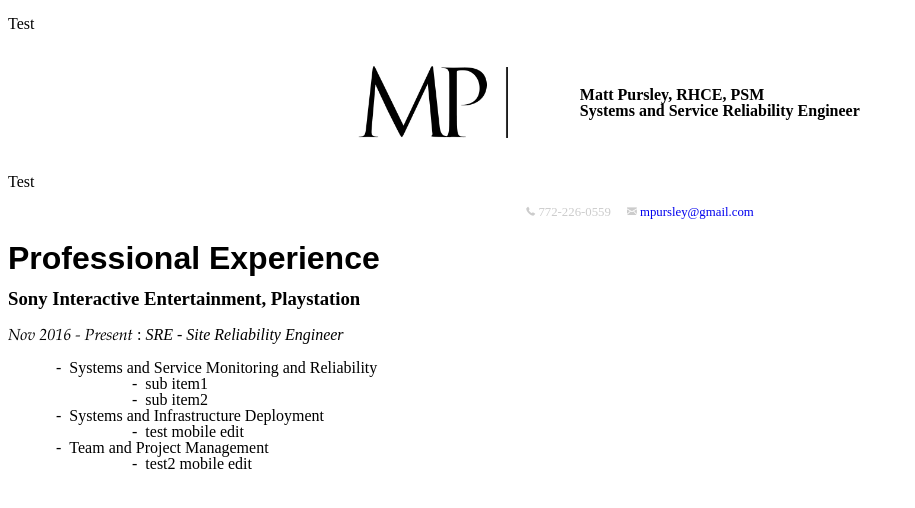
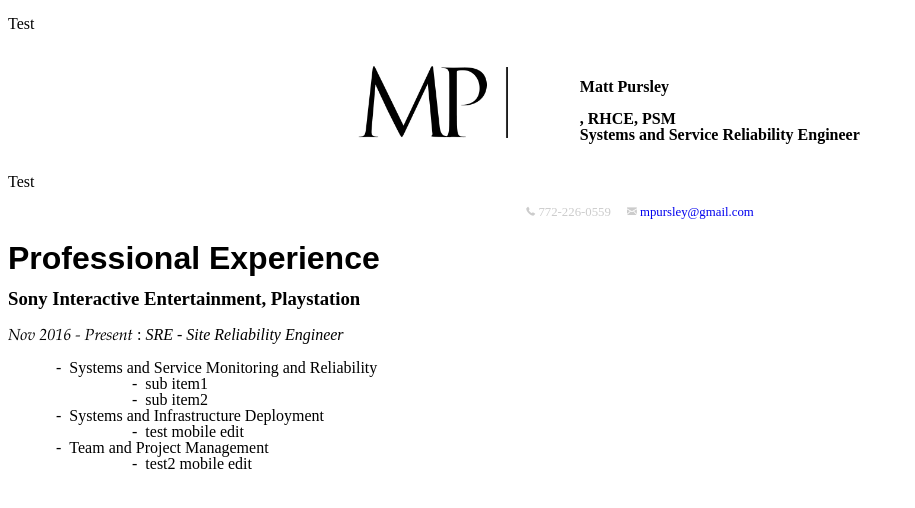
Before and after one commit to mpursley/mpursley.github.io, a Jekyll site: the page built from index_resume_short.md, in a window 1280 px wide. Shown: the top 508 px of the page, without its empty margins (0-915 px from the left). Built offline with Jekyll 4.4.1, drawn with Linux system fonts in a browser that asks for light colours.

Commit message:
Update index_resume_short.md

```diff
--- a/index_resume_short.md
+++ b/index_resume_short.md
@@ -8,7 +8,7 @@ Test
 <center><table style="width:60%">
   <tr>
     <th valign="middle"><img src="assets/matt pursley resume logo v2 cropped.png" width="200"></th>
-    <th valign="middle" align="left"><p><b>Matt Pursley</b>, RHCE, PSM<br>Systems and Service Reliability Engineer</p></th>
+    <th valign="middle" align="left"><p>Matt Pursley</p>, RHCE, PSM<br>Systems and Service Reliability Engineer</th>
   </tr>
 </table>
 </center>
```
